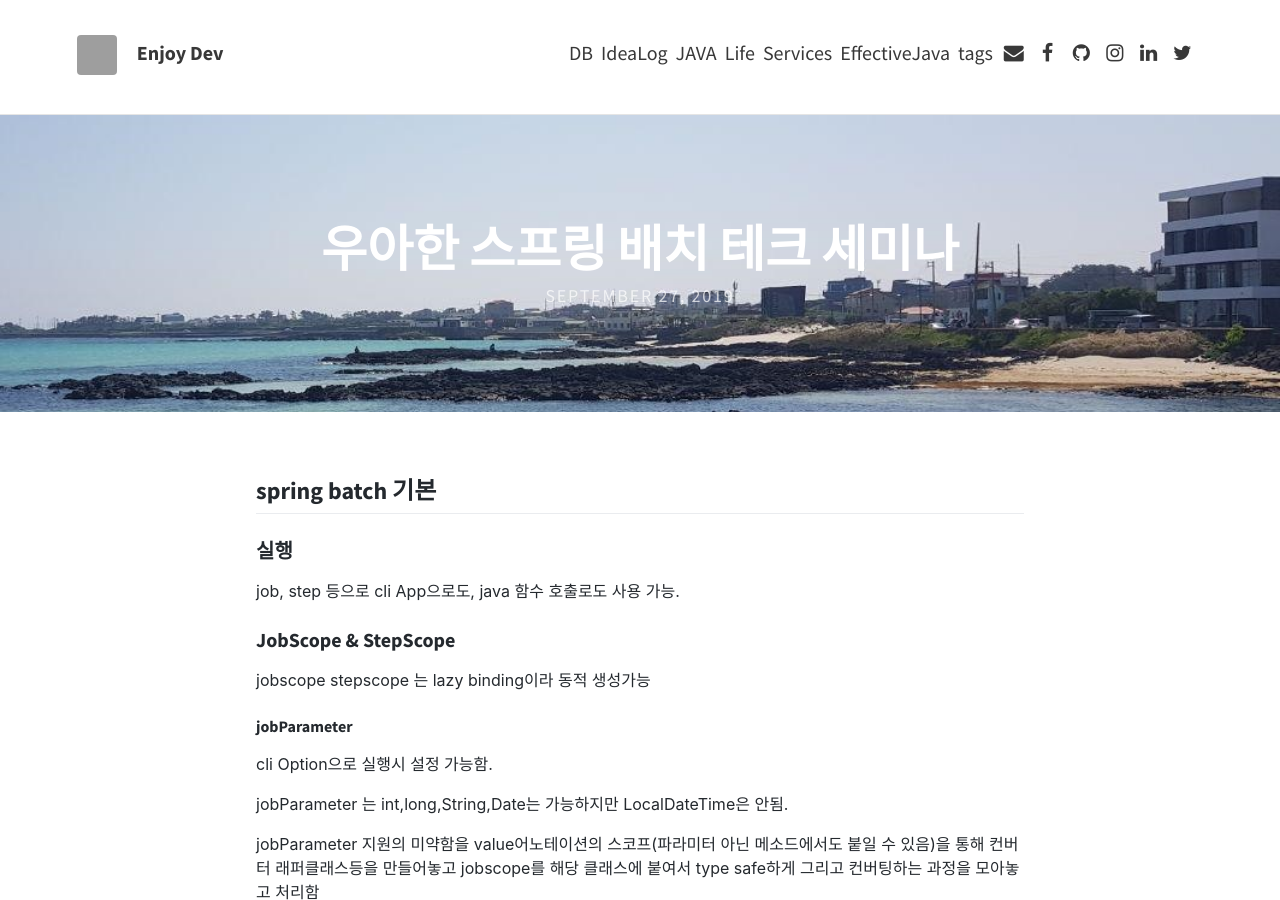
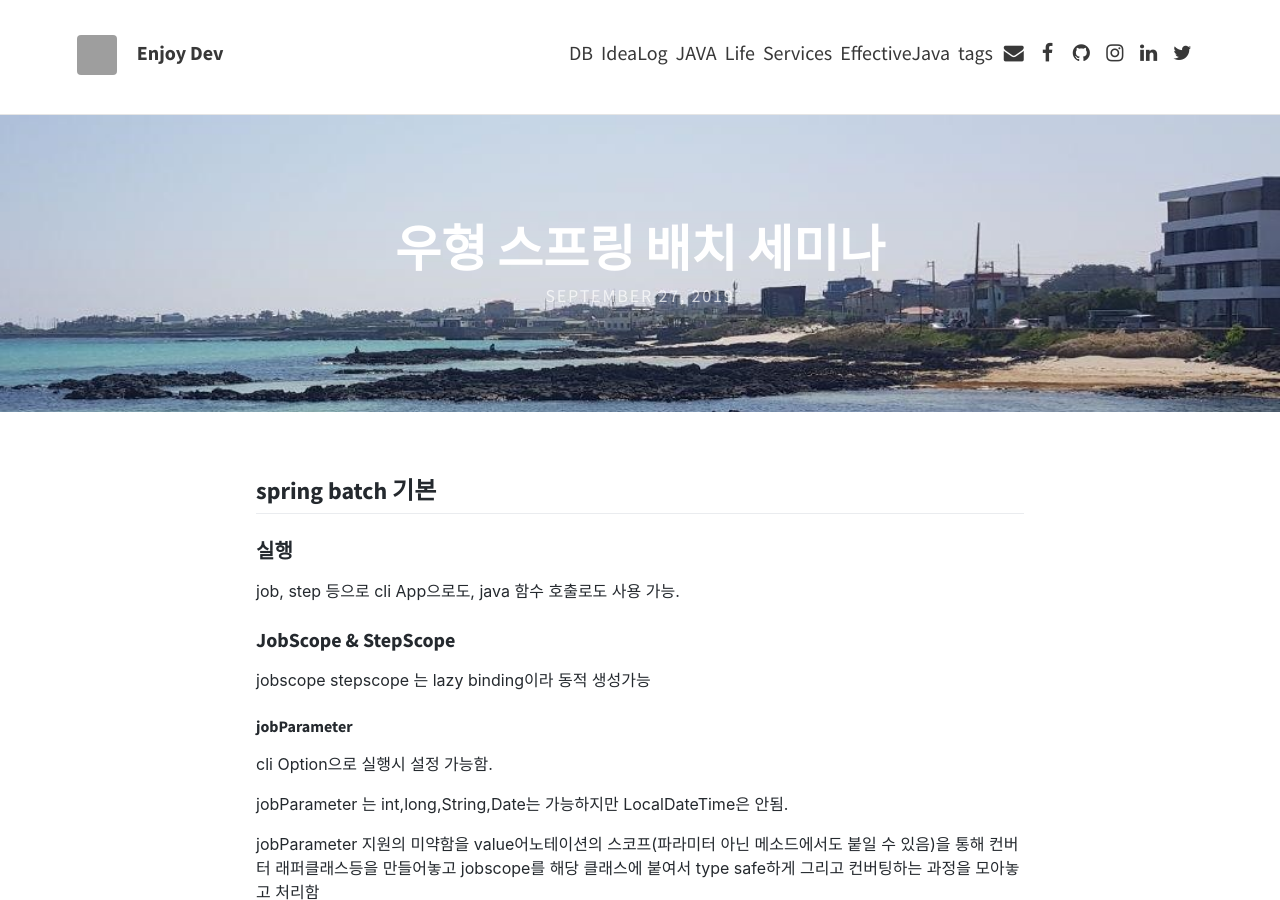
Before and after one commit to teahyuk/teahyuk.github.io, a Jekyll site: the page built from _posts/2019-09-27-spring-batch.md, in a window 1280 px wide and 900 px high. Built offline with Jekyll 4.4.1, drawn with Linux system fonts in a browser that asks for light colours; nearby versions of some CDN libraries; comment, search, counter and statistics services are not loaded; grey boxes are pictures that could not be loaded.

Commit message:
[posting] 포스팅이름수정

```diff
--- a/_posts/2019-09-27-spring-batch.md
+++ b/_posts/2019-09-27-spring-batch.md
@@ -1,7 +1,7 @@
 ---
 layout: post
 comments: true
-title: 우아한 스프링 배치 테크 세미나
+title: 우형 스프링 배치 세미나
 feature-img: "assets/img/jeju.jpg"
 categories : [IdeaLog]
 tags : [Spring, Batch]
```
